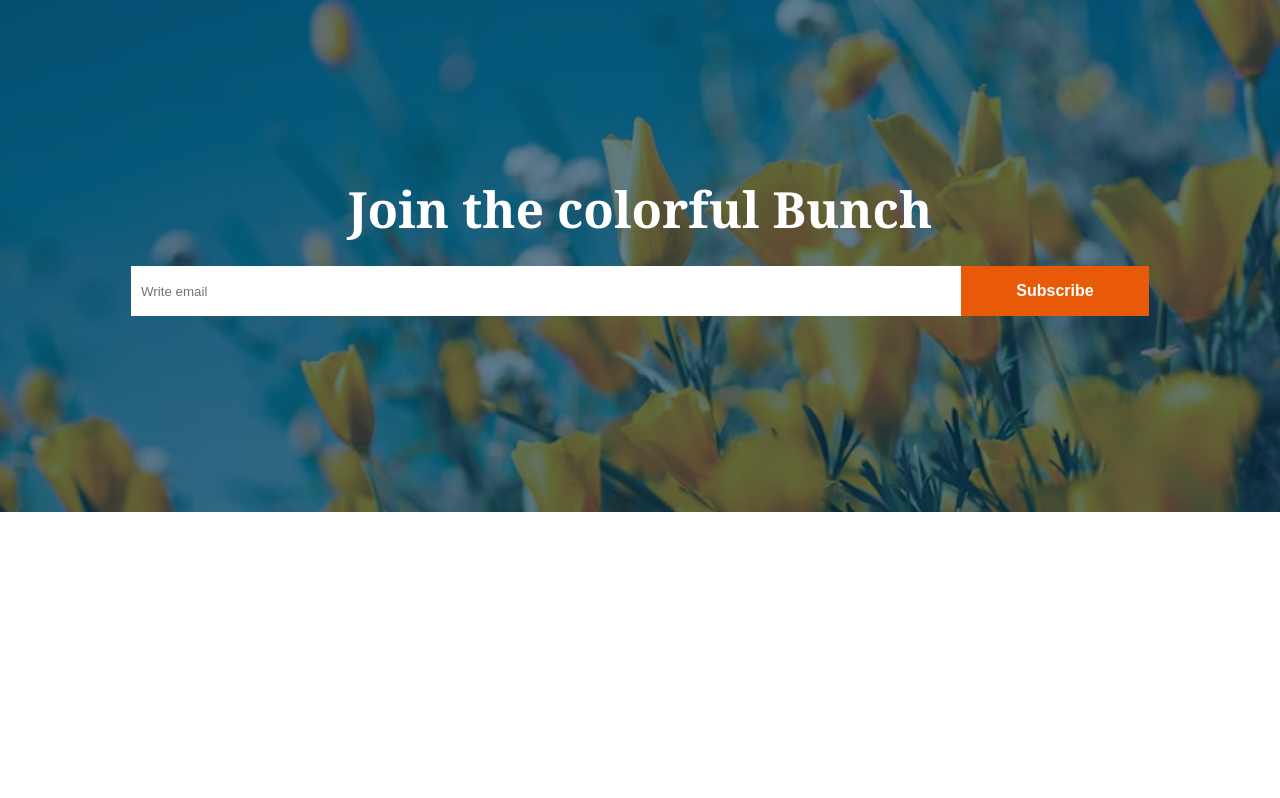
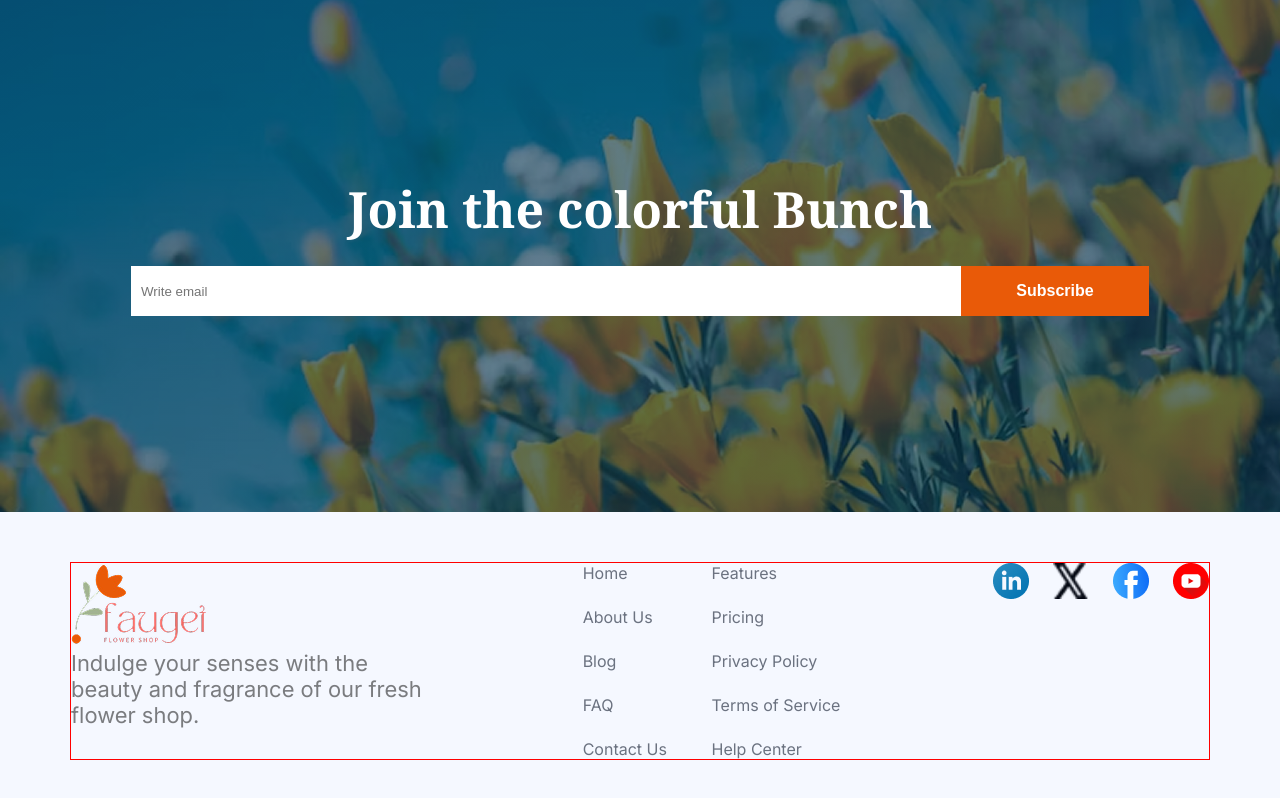
Before and after one commit to SohanKhanDev/asm-02, a plain HTML site: page index.html in a window 1280 px wide. Shown: the part 3059-3857 px from the top of the page. Before the commit the page ends 3621 px from the top, so only its background shows below. Drawn offline with Linux system fonts and the light colour scheme.

Commit message:
full project without res

```diff
--- a/index.html
+++ b/index.html
@@ -18,7 +18,7 @@
     <link rel="stylesheet" href="style.css">
 </head>
 
-<body class="main-font">
+<body class="main-font bg-color">
     <header class="view-point">
         <!-- Navigation -->
         <nav class="navbar display-flex">
@@ -205,6 +205,31 @@
             </div>
         </section>
     </main>
+    <footer class="footer-container view-point display-flex">
+        <div class="footer-left">
+            <img src="assets/logo.png" alt="">
+            <p class="font-color-second footer-left-desc">Indulge your senses with the beauty and fragrance of our fresh
+                flower shop.</p>
+        </div>
+        <div class="footer-center">
+            <a class="menu-list" href="">Home</a>
+            <a class="menu-list" href="">Features</a>
+            <a class="menu-list" href="">About Us</a>
+            <a class="menu-list" href="">Pricing</a>
+            <a class="menu-list" href="">Blog</a>
+            <a class="menu-list" href="">Privacy Policy</a>
+            <a class="menu-list" href="">FAQ</a>
+            <a class="menu-list" href="">Terms of Service</a>
+            <a class="menu-list" href="">Contact Us</a>
+            <a class="menu-list" href="">Help Center</a>
+        </div>
+        <div class="footer-right display-flex">
+            <img class="footer-logo" src="assets/icon-linkedin.png" alt="">
+            <img class="footer-logo" src="assets/icon-twitter.png" alt="">
+            <img class="footer-logo" src="assets/icon-facebook.png" alt="">
+            <img class="footer-logo" src="assets/icon-youtube.png" alt="">
+        </div>
+    </footer>
 </body>
 
 </html>
--- a/style.css
+++ b/style.css
@@ -45,6 +45,10 @@
 
 .font-color-third {
     color: #E95A08;
+}
+
+.bg-color {
+    background-color: #f5f8ff;
 }
 
 .main-btn {
@@ -341,6 +345,49 @@
     font-weight: 600;
 }
 
+/* Footer Desing */
+.footer-container {
+    margin-top: 50px;
+    margin-bottom: 50px;
+    border: 1px solid red;
+}
+
+.footer-container {
+    justify-content: space-between;
+    row-gap: 24px;
+}
+
+.footer-left-desc {
+    width: 359px;
+    font-size: 1.37rem;
+}
+
+.menu-list {
+    text-decoration: none;
+    color: #6B7280;
+    margin-bottom: 24px;
+    display: block;
+}
+
+.menu-list:nth-last-child(-n+2) {
+    margin-bottom: 0;
+}
+
+.footer-center {
+    display: grid;
+    grid-template-columns: repeat(2, 1fr);
+}
+
+.footer-right {
+    justify-content: space-between;
+    gap: 24px;
+}
+
+.footer-logo {
+    width: 36px;
+    height: 36px;
+}
+
 .hide {
     display: none;
 }
```
